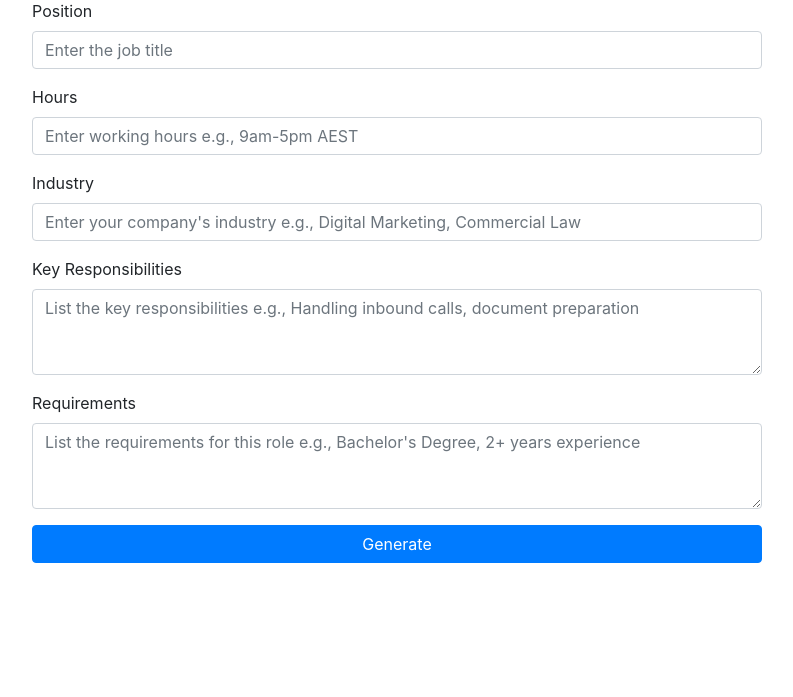
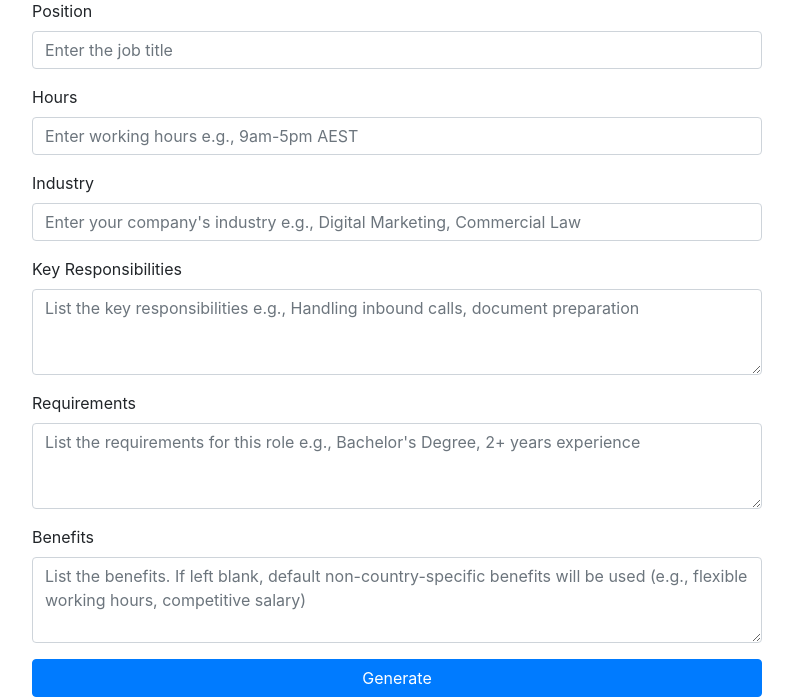
Before and after one commit to nkabi-ende/jdgen, a Flask app: page / in a window 1280 px wide. Shown: the part 121-818 px from the top of the page, without its empty margins (243-1036 px from the left). Before the commit the page ends 684 px from the top, so only its background shows below. Run offline with Flask 3, Linux system fonts and the light colour scheme; some libraries are stand-ins or nearby versions.

Commit message:
Your commit message describing the changes

```diff
--- a/app.py
+++ b/app.py
@@ -26,6 +26,18 @@ def generate_jd():
         industry = sanitize_input(request.form.get('industry'))
         responsibilities = sanitize_input(request.form.get('responsibilities'))
         requirements = sanitize_input(request.form.get('requirements'))
+        benefits = sanitize_input(request.form.get('benefits'))
+
+        # If no benefits provided, use a generic set of benefits
+        default_benefits = ("Flexible working hours, Competitive salary, "
+                            "Health insurance, Professional development opportunities, "
+                            "Collaborative work environment, Performance bonuses, "
+                            "Remote work options, Paid time off")
+
+        if not benefits:
+            benefits_input = 'Use a standard set of non-country-specific benefits, such as:\n' + default_benefits
+        else:
+            benefits_input = benefits
 
         # Build the prompt
         prompt = f"""
@@ -38,7 +50,7 @@ You are a professional job description writer. Using the information provided be
 - Start with "About the Company" at the beginning.
 - Do not include the client's business name; instead, use 'Our client' or 'the company'.
 - Present the 'Key Responsibilities' and 'Requirements' sections in bullet point format with at least 8 and 6 points, respectively.
-- Generate standard benefits in the 'Benefits' section.
+- For the 'Benefits' section, if no benefits were provided, use a generic set of non-country-specific benefits like flexible working hours, competitive salary, etc.
 - Keep the tone professional yet exciting.
 - Do not include sections such as 'Role is open in XX' or 'Pay Rate'.
 
@@ -49,6 +61,7 @@ You are a professional job description writer. Using the information provided be
 - **Industry**: {industry if industry else 'Not specified'}
 - **Key Responsibilities**: {responsibilities if responsibilities else 'Include standard responsibilities for this role.'}
 - **Requirements**: {requirements if requirements else 'Include standard requirements for this role.'}
+- **Benefits**: {benefits_input}
 
 Please generate the job description accordingly, ensuring proper formatting with HTML tags and replacing any placeholders with the provided information.
 
@@ -58,10 +71,9 @@ Ensure the following structure:
 2. **Role Overview**: Generate a compelling overview based on the position and industry.
 3. **Key Responsibilities**: Use the input to generate at least 8 bullet points.
 4. **Requirements**: Use the input to generate at least 6 bullet points.
-5. **Benefits**: Generate standard benefits for the role.
+5. **Benefits**: Use the provided benefits if given, otherwise use the generic non-country-specific benefits mentioned.
 
 Do not include any other sections.
-
 """
 
         try:
@@ -71,12 +83,11 @@ Do not include any other sections.
                     {"role": "system", "content": "You are a professional job description writer specializing in creating engaging and persuasive job postings."},
                     {"role": "user", "content": prompt}
                 ],
-                max_tokens=1500,  # Adjust as needed
-                temperature=0.5,   # Lowered to increase consistency
+                max_tokens=1500,
+                temperature=0.5,  # Lowered to increase consistency
             )
 
             job_description = response.choices[0].message.content.strip()
-            # session['job_description'] = job_description  # No longer needed
             return render_template('result.html', job_description=job_description)
         except AuthenticationError:
             return "Authentication Error: Please check your OpenAI API key."
@@ -96,13 +107,6 @@ def download_pdf():
 
     # Construct the logo path using forward slashes
     logo_path = os.path.join('static', logo_filename).replace('\\', '/')
-
-    # Convert the logo path to an absolute system path for xhtml2pdf
-    absolute_logo_path = os.path.join(current_app.root_path, logo_path)
-
-    # Optional: Print the paths for debugging
-    # print(f"Logo path: {logo_path}")
-    # print(f"Absolute logo path: {absolute_logo_path}")
 
     # Render the PDF template
     rendered = render_template('pdf_template.html', job_description=job_description, logo_path=logo_path)
@@ -127,10 +131,8 @@ def link_callback(uri, rel):
     import os
 
     if uri.startswith('static/'):
-        # Convert URI to absolute system path
         path = os.path.join(current_app.root_path, uri)
-        # Ensure the path uses the correct separators
-        return os.path.normpath(path)
+        return path
     else:
         return uri
 
--- a/templates/index.html
+++ b/templates/index.html
@@ -14,7 +14,6 @@
 <body>
     <div class="container">
         <h1 class="mt-5 mb-4 text-center">Generate Job Description</h1>
-        <!-- Center the form and limit its width -->
         <div class="row justify-content-center">
             <div class="col-12 col-md-10 col-lg-8">
                 <form method="post" onsubmit="showLoader()">
@@ -74,7 +73,17 @@
                           placeholder="List the requirements for this role e.g., Bachelor's Degree, 2+ years experience"
                         ></textarea>
                     </div>
-                    <!-- Submit Button -->
+                    <!-- Benefits -->
+                    <div class="form-group">
+                        <label for="benefits">Benefits</label>
+                        <textarea
+                          class="form-control"
+                          id="benefits"
+                          name="benefits"
+                          rows="3"
+                          placeholder="List the benefits. If left blank, default non-country-specific benefits will be used (e.g., flexible working hours, competitive salary)"
+                        ></textarea>
+                    </div>
                     <button type="submit" class="btn btn-primary btn-block">Generate</button>
                 </form>
                 <div id="loader" class="text-center mt-3" style="display: none;">
```
